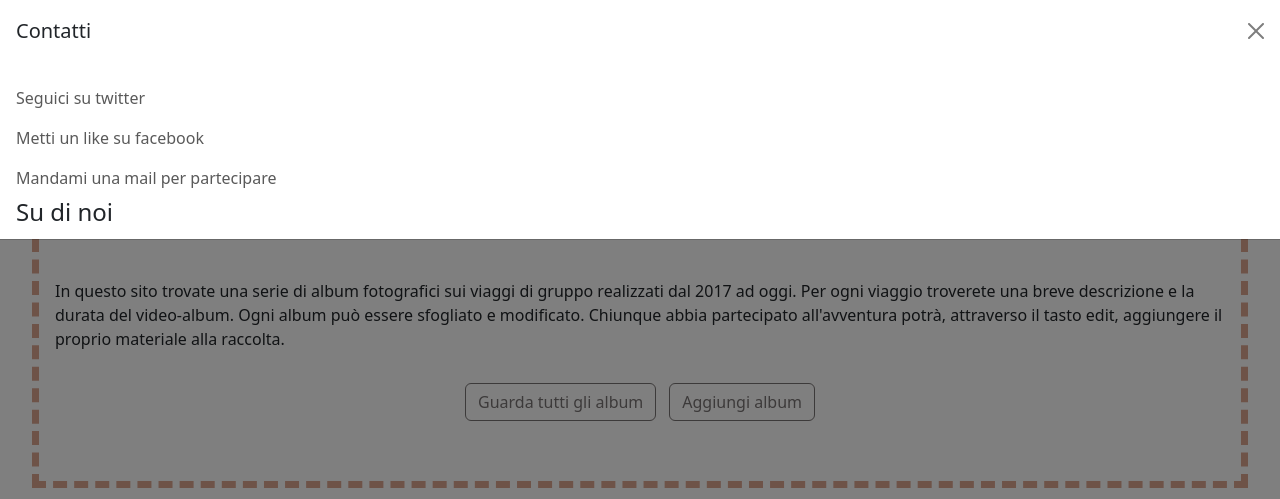
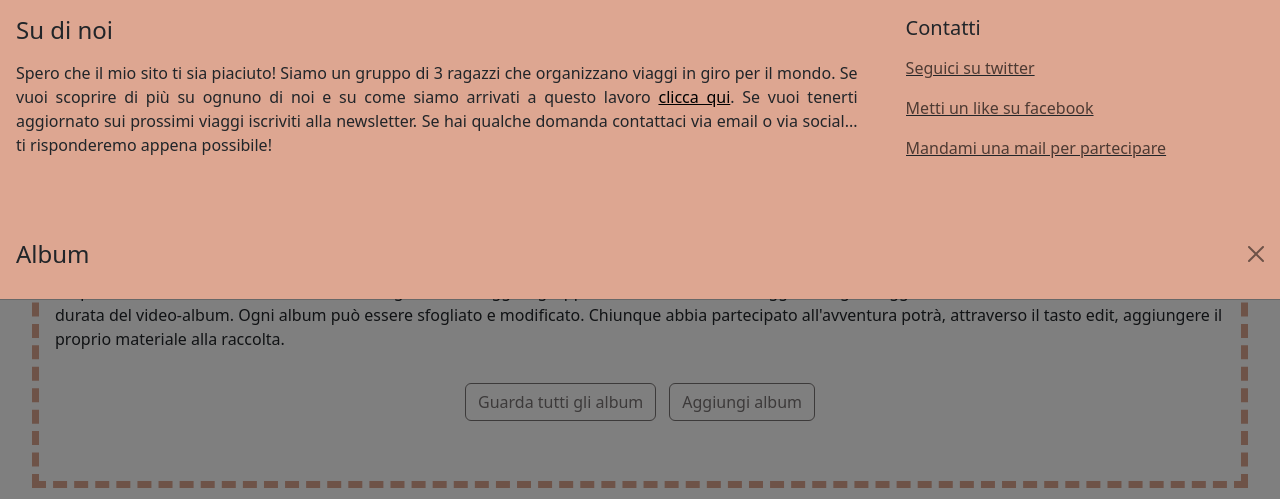
Before and after one commit to AleAlberton/esercizio-natale2, a plain HTML site: page index.html in a window 1280 px wide. Both pictures are taken after a click on the button 1236 px from the left and 28 px from the top of the page. Shown: the top 499 px of the page. Drawn offline with nearby package versions, Linux system fonts and the light colour scheme.

Commit message:
Aggiunta offcanvas

```diff
--- a/assets/css/style.css
+++ b/assets/css/style.css
@@ -20,6 +20,47 @@
 
 .navbar-toggler {
     margin-right: 1rem;
+}
+
+/*---------------------------------------------------------------CSS offcanvas-----------------------------------------------------------------*/
+
+.offcanvas-flexbox {
+    display: flex;
+    flex-direction: column;
+    background-color:  rgb(221, 166, 145);
+    height: 500px !important;
+
+}
+
+.offcanvas-header {
+    order: 2;
+    padding: 0;
+    margin: 1rem;
+}
+
+.offcanvas-body {
+    order: 1;
+    padding: 0;
+    margin: 1rem;
+}
+
+.about-us {
+    order: 0;
+    margin: 1rem;
+
+}
+
+.about-us > p {
+    margin-left: 0;
+    text-align: justify;
+}
+
+a {
+    color: black;
+}
+
+li {
+    text-decoration: underline;
 }
 
 /*--------------------------------------------------------------------CSS prima section---------------------------------------------------------*/
@@ -106,7 +147,7 @@ p {
 
 /*------------------------------------------------------------CSS tutti bottoni-------------------------------------------------------------*/
 
-.btn-outline{
+.btn-outline {
     color: rgb(121, 116, 116);
     border-color: rgb(121, 116, 116);
 }
@@ -182,6 +223,10 @@ section>.nanum-pen-script {
         justify-content: space-between;
     }
 
+    .offcanvas-flexbox {
+        height: 660px !important;
+    }
+
 }
 
 
@@ -198,6 +243,7 @@ section>.nanum-pen-script {
     #collezione-album {
         font-size: 55px;
     }
+
 }
 
 /* --------------------------------------------------------------Da landscape cellulare------------------------------------------------------------*/
@@ -212,6 +258,27 @@ section>.nanum-pen-script {
         justify-content: space-between;
     }
 
+    .offcanvas-flexbox {
+        display: flex;
+        flex-direction: row;
+        flex-wrap: wrap;
+        background-color:  rgb(221, 166, 145);
+        height: 350px !important;
+
+    }
+
+    .offcanvas-header {
+        width: 100%;
+    }
+
+    .offcanvas-body {
+        width: 21%;
+    }
+
+    .about-us {
+        width: 67%;
+    }
+
 }
 
 /* --------------------------------------------------------------Da md (tablet) ------------------------------------------------------------*/
@@ -222,4 +289,8 @@ section>.nanum-pen-script {
         width:31.8%;
     }
 
+    .offcanvas-flexbox {
+        height: 300px !important;
+    }
+
 }
--- a/index.html
+++ b/index.html
@@ -23,14 +23,15 @@
                 aria-controls="offcanvasNavbar">
                 <span class="navbar-toggler-icon"></span>
             </button>
-            <div class="offcanvas offcanvas-top" tabindex="-1" id="offcanvasNavbar"
+            <div class="offcanvas offcanvas-top offcanvas-flexbox" tabindex="-1" id="offcanvasNavbar"
                 aria-labelledby="offcanvasNavbarLabel">
                 <div class="offcanvas-header">
-                    <h5 class="offcanvas-title" id="offcanvasNavbarLabel">Contatti</h5>
+                    <h4 class="offcanvas-title" id="offcanvasNavbarLabel">Album</h4>
                     <button type="button" class="btn-close" data-bs-dismiss="offcanvas" aria-label="Close"></button>
                 </div>
                 <div class="offcanvas-body">
-                    <ul class="navbar-nav justify-content-end flex-grow-1 pe-3">
+                    <h5>Contatti</h5>
+                    <ul class="navbar-nav justify-content-end">
                         <li class="nav-item">
                             <a class="nav-link" aria-current="page" href="#">Seguici su twitter</a>
                         </li>
@@ -41,15 +42,15 @@
                             <a class="nav-link" href="#">Mandami una mail per partecipare</a>
                         </li>
                     </ul>
-                    <div>
+                </div>
+                <div class="about-us">
                     <h4>Su di noi</h4>
                     <p>Spero che il mio sito ti sia piaciuto! Siamo un gruppo di 3 ragazzi che organizzano viaggi in
                         giro per il mondo. Se vuoi scoprire di più su ognuno di noi e su come siamo arrivati a
                         questo lavoro <a href="#">clicca qui</a>. Se vuoi tenerti aggiornato sui prossimi viaggi
-                            iscriviti alla newsletter. Se hai qualche domanda contattaci via email o cia social...ti
+                        iscriviti alla newsletter. Se hai qualche domanda contattaci via email o via social... ti
                         risponderemo appena possibile!
                     </p>
-                    </div>
                 </div>
             </div>
         </nav>
```
Lines whose indentation alone changed are shown as unchanged.
